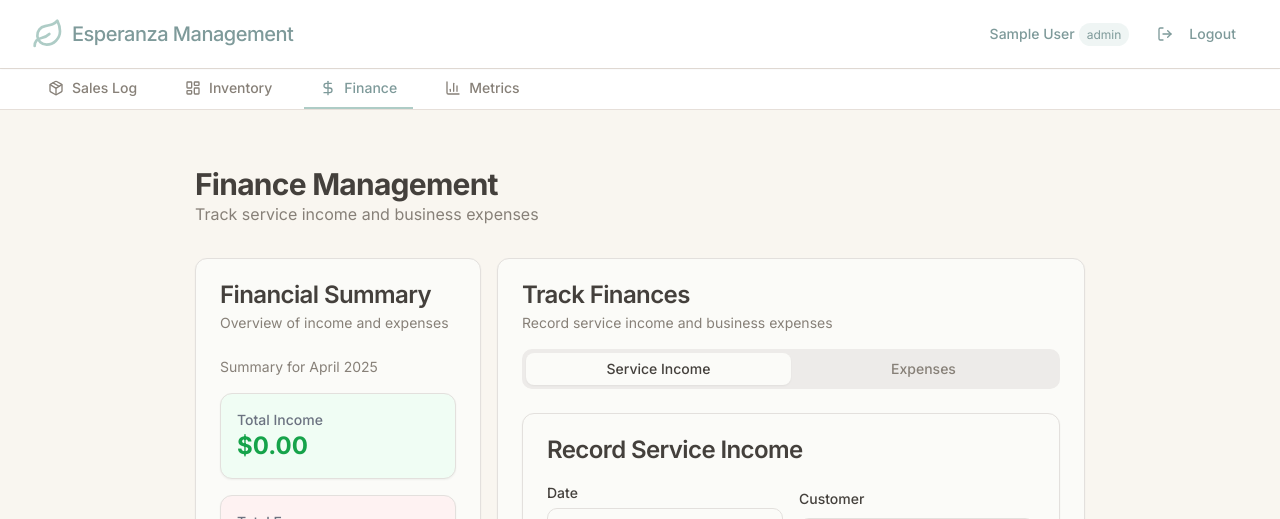
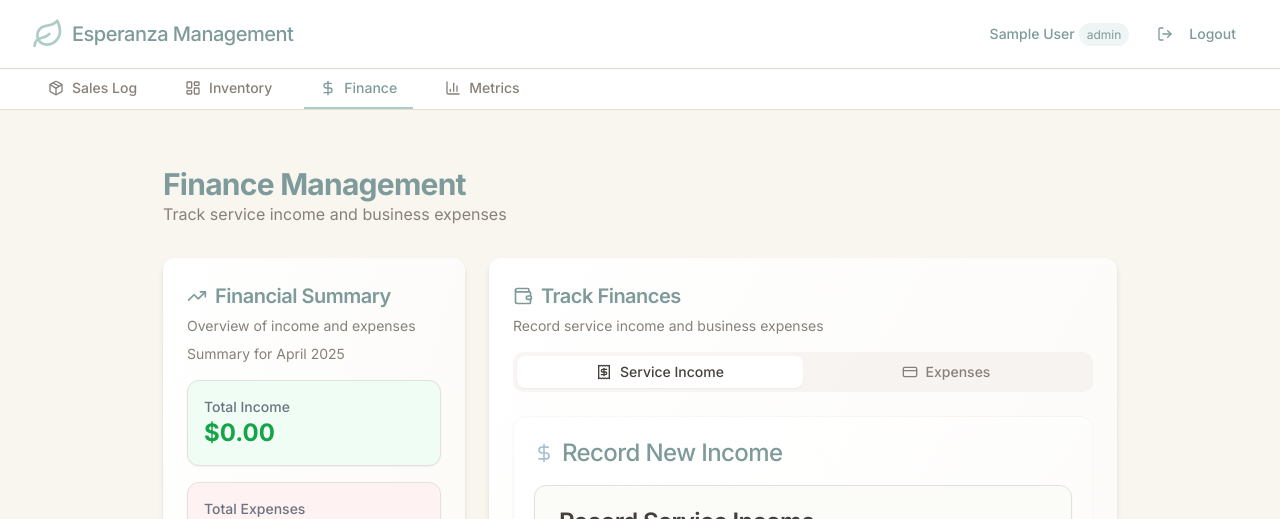
Before and after one commit to Barendan/cashmere, a React (Vite) app: page /finance in a window 1280 px wide. Shown: the top 519 px of the page. Built offline with nearby package versions, Linux system fonts and the light colour scheme; no server answers; the database is empty; sample sign-in values are in the browser's storage.

Commit message:
feat: Apply button design and update finance page
- Apply the hover fill button design to various buttons.
- Redesign the finance page based on the provided screenshot.

```diff
--- a/src/components/sales/ShoppingCart.tsx
+++ b/src/components/sales/ShoppingCart.tsx
@@ -34,8 +34,8 @@ const ShoppingCart = ({
   const subtotal = items.reduce((sum, item) => sum + (item.product.sellPrice * item.quantity), 0);
 
   return (
-    <div className="h-full flex flex-col p-4 border border-spa-sand rounded-md bg-spa-cream/30">
-      <div className="flex items-center justify-between mb-4">
+    <div className="h-full flex flex-col bg-spa-cream/30 border border-spa-sand rounded-md">
+      <div className="flex items-center justify-between p-4 border-b border-spa-sand/50">
         <h3 className="font-medium flex items-center">
           <CartIcon size={18} className="mr-2" />
           Shopping Cart {totalItems > 0 && <span className="ml-2 text-sm text-muted-foreground">({totalItems} items)</span>}
@@ -53,7 +53,7 @@ const ShoppingCart = ({
       </div>
 
       {items.length === 0 ? (
-        <div className="flex-grow flex items-center justify-center text-muted-foreground">
+        <div className="flex-grow flex items-center justify-center text-muted-foreground p-4">
           <div className="text-center">
             <p>Your cart is empty</p>
             <p className="text-sm mt-1">Add products to get started</p>
@@ -61,7 +61,7 @@ const ShoppingCart = ({
         </div>
       ) : (
         <>
-          <ScrollArea className="flex-grow mb-4 pr-4">
+          <ScrollArea className="flex-grow px-4 pt-4 pr-4">
             <div className="space-y-3">
               {items.map((item) => (
                 <CartItem
@@ -77,7 +77,7 @@ const ShoppingCart = ({
             </div>
           </ScrollArea>
 
-          <div className="mt-auto space-y-3 pt-3 border-t border-spa-sand/50">
+          <div className="p-4 mt-auto space-y-3 pt-3 border-t border-spa-sand/50">
             <div className="flex justify-between font-medium">
               <span>Subtotal</span>
               <span>{formatCurrency(subtotal)}</span>
--- a/src/components/ui/hover-fill-button.tsx
+++ b/src/components/ui/hover-fill-button.tsx
@@ -5,7 +5,7 @@ import { cva, type VariantProps } from "class-variance-authority";
 import { cn } from "@/lib/utils";
 
 const hoverFillButtonVariants = cva(
-  "group relative inline-flex items-center justify-center whitespace-nowrap rounded-md text-sm font-medium transition-colors duration-300 focus-visible:outline-none focus-visible:ring-2 focus-visible:ring-ring focus-visible:ring-offset-2 disabled:pointer-events-none disabled:opacity-50 overflow-hidden",
+  "group relative inline-flex items-center justify-center gap-2 whitespace-nowrap rounded-md text-sm font-medium transition-colors duration-300 focus-visible:outline-none focus-visible:ring-2 focus-visible:ring-ring focus-visible:ring-offset-2 disabled:pointer-events-none disabled:opacity-50 overflow-hidden",
   {
     variants: {
       variant: {
@@ -13,6 +13,7 @@ const hoverFillButtonVariants = cva(
         accent: "bg-white text-spa-water border border-spa-water hover:text-white",
         destructive: "bg-white text-destructive border border-destructive hover:text-white",
         primary: "bg-white text-primary border border-primary hover:text-white",
+        success: "bg-white text-green-600 border border-green-500 hover:text-white",
       },
       size: {
         default: "h-10 px-4 py-2",
@@ -50,6 +51,7 @@ const HoverFillButton = React.forwardRef<HTMLButtonElement, HoverFillButtonProps
             "bg-destructive": variant === "destructive",
             "bg-spa-water": variant === "accent",
             "bg-primary": variant === "primary",
+            "bg-green-500": variant === "success",
             "bg-spa-sage": variant === "default" || !variant,
           },
           "group-hover:scale-x-100"
--- a/src/pages/Finance.tsx
+++ b/src/pages/Finance.tsx
@@ -11,7 +11,7 @@ import ExpenseList from "@/components/finance/ExpenseList";
 import FinanceSummary from "@/components/finance/FinanceSummary";
 import usePageTitle from "@/hooks/usePageTitle";
 import { Alert, AlertDescription } from "@/components/ui/alert";
-import { AlertCircle } from "lucide-react";
+import { AlertCircle, DollarSign, Wallet, TrendingUp, Receipt, CreditCard } from "lucide-react";
 import { HoverFillButton } from "@/components/ui/hover-fill-button";
 
 const Finance = () => {
@@ -58,16 +58,19 @@ const Finance = () => {
   return (
     <div className="container mx-auto p-6 space-y-8">
       <div>
-        <h2 className="text-3xl font-bold tracking-tight">Finance Management</h2>
+        <h2 className="text-3xl font-bold tracking-tight text-spa-deep">Finance Management</h2>
         <p className="text-muted-foreground">
           Track service income and business expenses
         </p>
       </div>
 
-      <div className="grid gap-4 md:grid-cols-3">
-        <Card className="col-span-3 md:col-span-1">
-          <CardHeader>
-            <CardTitle>Financial Summary</CardTitle>
+      <div className="grid gap-6 md:grid-cols-3">
+        <Card className="col-span-3 md:col-span-1 border-0 shadow-md bg-gradient-to-br from-white to-spa-cream/50">
+          <CardHeader className="pb-2">
+            <CardTitle className="text-xl text-spa-deep flex items-center gap-2">
+              <TrendingUp className="h-5 w-5 text-spa-deep" />
+              Financial Summary
+            </CardTitle>
             <CardDescription>Overview of income and expenses</CardDescription>
           </CardHeader>
           <CardContent>
@@ -75,9 +78,12 @@ const Finance = () => {
           </CardContent>
         </Card>
 
-        <Card className="col-span-3 md:col-span-2">
+        <Card className="col-span-3 md:col-span-2 border-0 shadow-md bg-gradient-to-br from-white to-spa-cream/50">
           <CardHeader className="pb-4">
-            <CardTitle>Track Finances</CardTitle>
+            <CardTitle className="text-xl text-spa-deep flex items-center gap-2">
+              <Wallet className="h-5 w-5 text-spa-deep" />
+              Track Finances
+            </CardTitle>
             <CardDescription>Record service income and business expenses</CardDescription>
           </CardHeader>
           <CardContent>
@@ -87,17 +93,37 @@ const Finance = () => {
               onValueChange={setActiveTab}
               className="w-full"
             >
-              <TabsList className={`grid ${isAdmin ? 'grid-cols-2' : 'grid-cols-1'} mb-6`}>
-                <TabsTrigger value="income">Service Income</TabsTrigger>
-                {isAdmin && <TabsTrigger value="expense">Expenses</TabsTrigger>}
+              <TabsList className={`grid ${isAdmin ? 'grid-cols-2' : 'grid-cols-1'} mb-6 bg-spa-sand/30`}>
+                <TabsTrigger value="income" className="data-[state=active]:bg-white">
+                  <Receipt className="h-4 w-4 mr-2" />
+                  Service Income
+                </TabsTrigger>
+                {isAdmin && (
+                  <TabsTrigger value="expense" className="data-[state=active]:bg-white">
+                    <CreditCard className="h-4 w-4 mr-2" />
+                    Expenses
+                  </TabsTrigger>
+                )}
               </TabsList>
               <TabsContent value="income" className="space-y-6">
-                <MultiServiceForm onIncomeAdded={handleIncomeAdded} />
+                <div className="bg-gradient-to-br from-white to-spa-cream/20 p-5 rounded-lg border border-spa-sand/20 shadow-sm">
+                  <h3 className="font-medium text-spa-deep mb-4 flex items-center">
+                    <DollarSign className="h-5 w-5 mr-2 text-spa-water" />
+                    Record New Income
+                  </h3>
+                  <MultiServiceForm onIncomeAdded={handleIncomeAdded} />
+                </div>
                 <IncomeList newIncome={newIncome} />
               </TabsContent>
               {isAdmin && (
                 <TabsContent value="expense" className="space-y-6">
-                  <ExpenseForm onExpenseAdded={handleExpenseAdded} />
+                  <div className="bg-gradient-to-br from-white to-spa-cream/20 p-5 rounded-lg border border-spa-sand/20 shadow-sm">
+                    <h3 className="font-medium text-spa-deep mb-4 flex items-center">
+                      <CreditCard className="h-5 w-5 mr-2 text-spa-water" />
+                      Record New Expense
+                    </h3>
+                    <ExpenseForm onExpenseAdded={handleExpenseAdded} />
+                  </div>
                   <ExpenseList newExpense={newExpense} />
                 </TabsContent>
               )}
```
